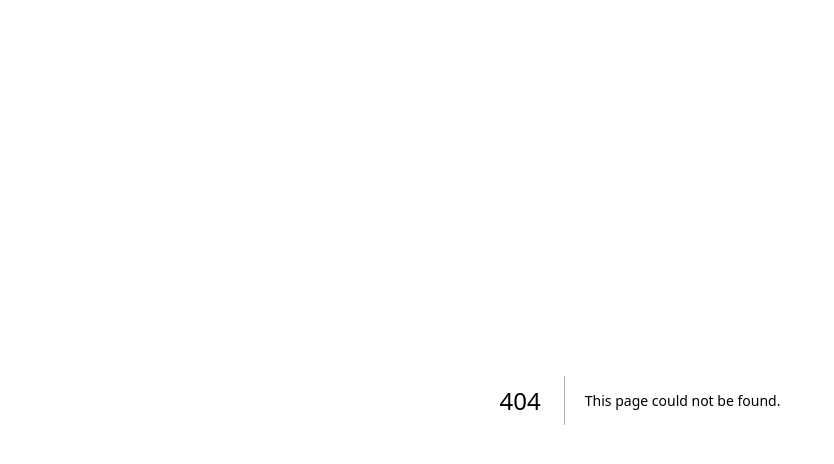
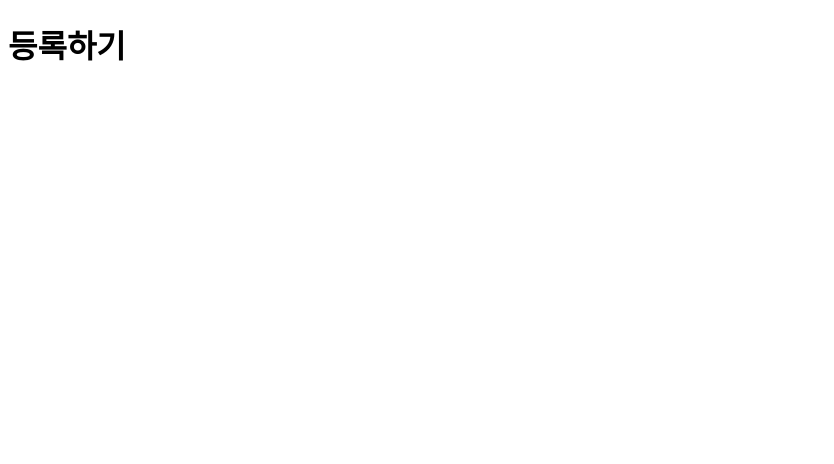
Before and after one commit to rmsoft-insu/nextboard, a Next.js app: page /board/register in a window 1280 px wide. Before the commit this address had no page. Shown: the top 464 px of the page, without its empty margins (0-834 px from the left). Built offline with nearby package versions, Linux system fonts and the light colour scheme.

Commit message:
페이지 설정

```diff
--- /dev/null
+++ b/pages/board/register.tsx
@@ -0,0 +1,9 @@
+const RegisterPost = () => {
+  return (
+    <div>
+      <h1>등록하기</h1>
+    </div>
+  );
+};
+
+export default RegisterPost;
```
Also changed, not shown: pages/board/[idx].tsx (added, +9 -0 lines), pages/board/edit/[idx].tsx (added, +9 -0 lines), pages/board/index.tsx (added, +9 -0 lines).
